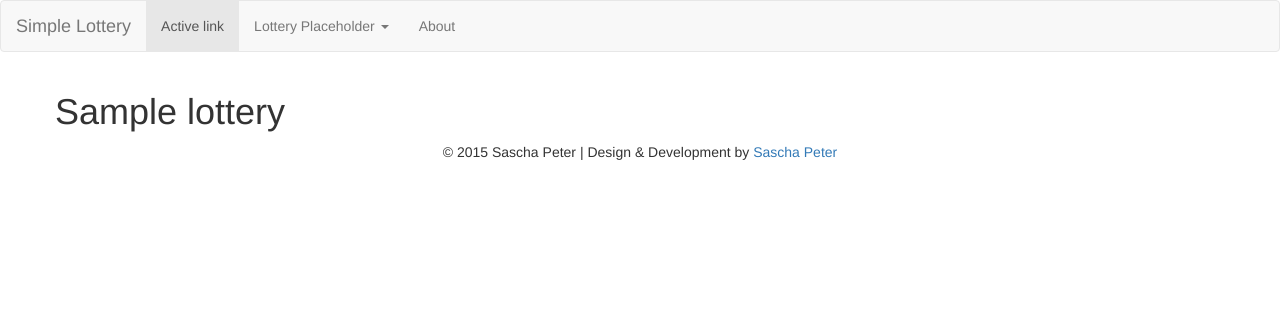
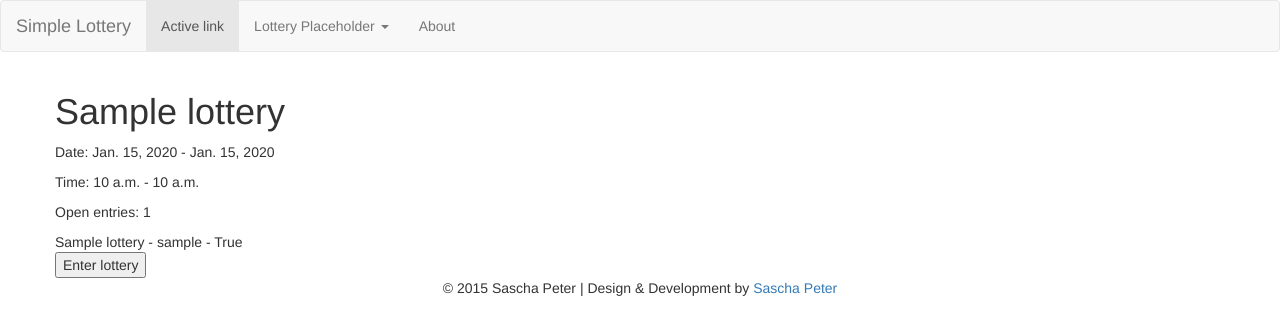
Before and after one commit to Sascha-Peter/simple-lottery, a Django app: a page that uses lottery/templates/lottery/lottery_detail.html in a window 1280 px wide. Shown: the top 335 px of the page. Run offline with Django 3.2, Linux system fonts and the light colour scheme; tables that the repository leaves empty hold one stand-in row (values such as "Sample post"); some libraries are stand-ins or nearby versions.

Commit message:
fix: dev: Extend entry functionality for lotteries

```diff
--- a/lottery/models.py
+++ b/lottery/models.py
@@ -32,7 +32,8 @@ class Lottery(models.Model):
                 entries.append(Entry(lottery=self))
             Entry.objects.bulk_create(entries)
             self.open_entries = self.max_entries
-            winning_entry = Entry.objects.filter(lottery=self).order_by('?').first()
+            winning_entry = Entry.objects.filter(lottery=self
+                                                 ).order_by('?').first()
             winning_entry.winner = True
             winning_entry.save()
         super(Lottery, self).save(*args, **kwargs)
--- a/lottery/templates/lottery/lottery_detail.html
+++ b/lottery/templates/lottery/lottery_detail.html
@@ -2,6 +2,24 @@
 
 {% block content %}
 
-<h1>{{ object.title }}</div>
+<div>
+<h1>{{ object.title }}</h1>
+<p>Date: {{ object.start_date }} - {{ object.end_date }}</p>
+<p>Time: {{ object.start_time }} - {{ object.end_time }}</p>
+<p>Open entries: {{ object.open_entries }}</p>
 
+{% for entry in object.entry_set.all %}
+{{ entry.lottery }} - {{ entry.user }} - {{ entry.winner }}
+{% endfor %}
+
+{% if lottery_entered %}
+<p>You already joined this lottery</p>
+{% else %}
+<form method="post" action=".">
+{% csrf_token %}
+<input type="hidden" name="lid" value="{{ object.id }}">
+<input type="Submit" value="Enter lottery" />
+</form>
+{% endif %}
+</div>
 {% endblock %}
--- a/lottery/templates/lottery/lottery_list.html
+++ b/lottery/templates/lottery/lottery_list.html
@@ -4,7 +4,7 @@
 
     {% for lottery in object_list %}
         <div>
-            {{ lottery.title }}
+            <a href="{% url 'lottery-detail' lottery.slug %}">{{ lottery.title }}</a>
         </div>
     {% empty %}
         <p>No lotteries open at this time, please check again later!</p>
--- a/lottery/urls.py
+++ b/lottery/urls.py
@@ -5,4 +5,6 @@ urlpatterns = [
     url(r'^list/', LotteryListView.as_view(), name="lottery-list"),
     url(r'^(?P<slug>[-\w]+)/', LotteryDetailView.as_view(),
         name="lottery-detail"),
+    url(r'^(?P<slug>[-\w]+)/enter/', 'lottery.views.enter_lottery',
+        name="enter-lottery"),
 ]
--- a/lottery/views.py
+++ b/lottery/views.py
@@ -4,13 +4,13 @@
 @version: 0.3.0
 @since: 2015-10-05
 """
-from django.shortcuts import render
 from django.views.generic import ListView, DetailView
 from django.utils import timezone
 from django.db.models import Q
-import datetime
+from django.core.urlresolvers import reverse
+from django.http import HttpResponseRedirect
 
-from .models import Lottery
+from .models import Lottery, Entry
 
 
 class LotteryListView(ListView):
@@ -25,3 +25,30 @@ class LotteryListView(ListView):
 
 class LotteryDetailView(DetailView):
     model = Lottery
+
+    def get_context_data(self, **kwargs):
+        context = super(LotteryDetailView, self).get_context_data(**kwargs)
+        if self.object.entry_set.filter(user=self.request.user.id):
+            context['lottery_entered'] = True
+        else:
+            context['lottery_entered'] = False
+        return context
+
+    def post(self, request, *args, **kwargs):
+        self.object = self.get_object()
+        entry = Entry.objects.filter(lottery=self.object.id, user=None
+                                     ).order_by('?').first()
+        entry.user = request.user
+        entry.save()
+        return HttpResponseRedirect(reverse('lottery-detail',
+                                            args=[self.object.slug]))
+
+
+def enter_lottery(request):
+    if request.method == "POST":
+        lottery_id = request.POST.get('lid')
+        entry = Entry.objects.get(lottery=lottery_id)
+        entry.user = request.user
+        entry.save()
+    else:
+        pass
```
